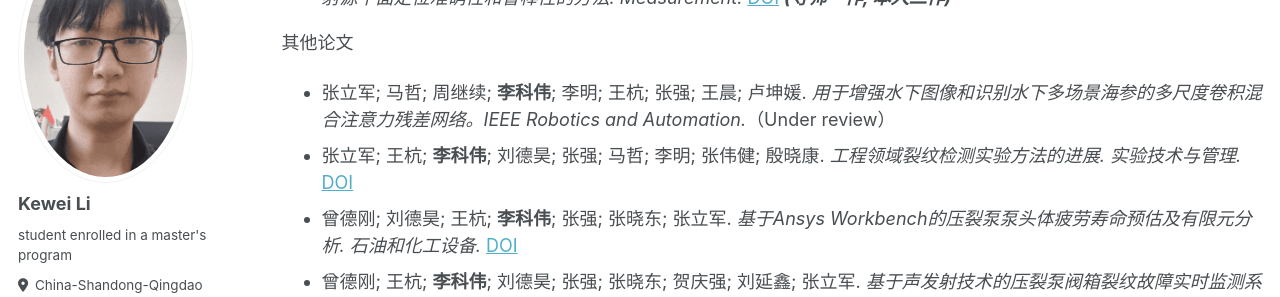
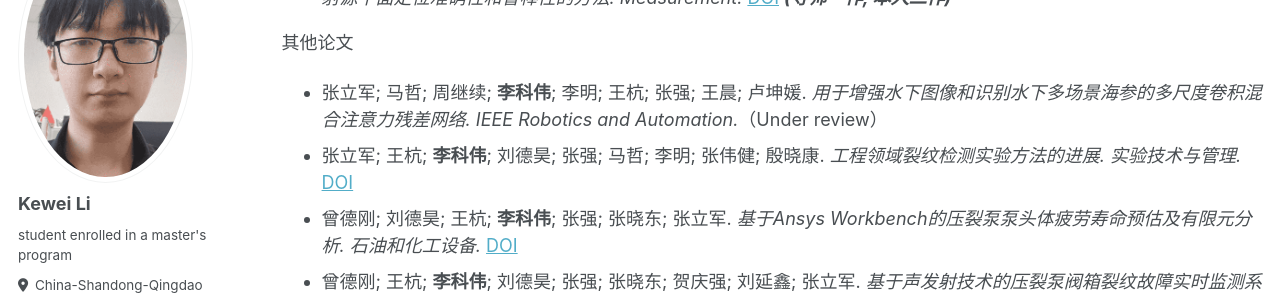
Before and after one commit to TheHangedManC/TheHangedManC-thehangedmanc.github.io, a Jekyll site: the page built from _pages/publications.md, in a window 1280 px wide and 900 px high, scrolled down 814 px. Shown: the part 178-475 px from the top of the window. Built offline with Jekyll 4.4.1, drawn with Linux system fonts in a browser that asks for light colours; some web fonts are replaced.

```diff
--- a/_pages/publications.md
+++ b/_pages/publications.md
@@ -38,7 +38,7 @@ author_profile: true
     ***(导师一作, 本人二作)***
 
 其他论文
-*   张立军; 马哲; 周继续; **李科伟**; 李明; 王杭; 张强; 王晨; 卢坤媛. *用于增强水下图像和识别水下多场景海参的多尺度卷积混合注意力残差网络。IEEE Robotics and Automation.*（Under review）
+*   张立军; 马哲; 周继续; **李科伟**; 李明; 王杭; 张强; 王晨; 卢坤媛. *用于增强水下图像和识别水下多场景海参的多尺度卷积混合注意力残差网络. IEEE Robotics and Automation.*（Under review）
 *   张立军; 王杭; **李科伟**; 刘德昊; 张强; 马哲; 李明; 张伟健; 殷晓康. *工程领域裂纹检测实验方法的进展. 实验技术与管理.* [DOI](https://chn.oversea.cnki.net/KCMS/detail/detail.aspx?dbcode=CJFD&dbname=CJFDLAST2024&filename=SYJL202401001&uniplatform=OVERSEA&v=XIfqTPdfigxVNJux2nWA5a8WlN_ZamEAVhcNyUnUrzkjgxjP_xl1kukTkwvCGurk/)
 *   曾德刚; 刘德昊; 王杭; **李科伟**; 张强; 张晓东; 张立军. *基于Ansys Workbench的压裂泵泵头体疲劳寿命预估及有限元分析. 石油和化工设备.* [DOI](https://chn.oversea.cnki.net/KCMS/detail/detail.aspx?dbcode=CJFD&dbname=CJFDLAST2023&filename=HSFF202310002&uniplatform=OVERSEA&v=wpgFIKwFzWgRZ7sLnUgaNvOqTsujcnGnn-0HvIqN0UL7nV_g_RUM8y-apQQtT9NH/)
 *   曾德刚; 王杭; **李科伟**; 刘德昊; 张强; 张晓东; 贺庆强; 刘延鑫; 张立军. *基于声发射技术的压裂泵阀箱裂纹故障实时监测系统设计与开发. 石油和化工设备.* [DOI](https://chn.oversea.cnki.net/KCMS/detail/detail.aspx?dbcode=CJFD&dbname=CJFDLAST2023&filename=HSFF202308042&uniplatform=OVERSEA&v=wpgFIKwFzWip6EGYSqP5150dxRQddmnclObEpEd-k4a1PjKfDkC10FRCerVnc7uL/)
```
